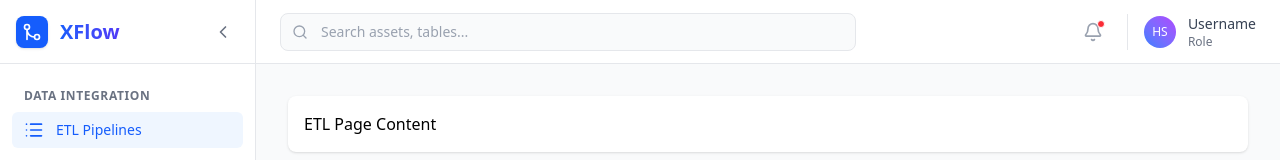
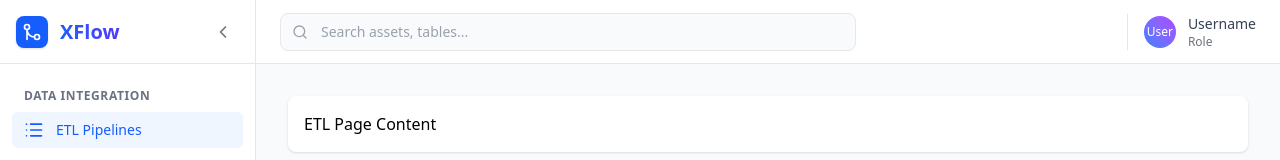
Before and after one commit to kckoh/xflow, a React (Vite) app in the folder frontend/: page / in a window 1280 px wide. Shown: the top 160 px of the page. Built offline with nearby package versions, Linux system fonts and the light colour scheme; sample sign-in values are in the browser's storage.

Commit message:
chore Delete bell icon button

```diff
--- a/frontend/src/components/layout/Sidebar.jsx
+++ b/frontend/src/components/layout/Sidebar.jsx
@@ -1,11 +1,9 @@
 import { useNavigate, useLocation } from "react-router-dom";
 import {
-    Home,
     Database,
     GitMerge,
     Settings,
     Search,
-    Bell,
     User,
     LogOut,
     List,
@@ -27,7 +25,7 @@ export function Sidebar({ isCollapsed, onToggle }) {
                 { name: "ETL Pipelines", path: "/", icon: List },
             ]
         },
-          {
+        {
             title: "DATA CATALOG",
             items: [
                 { name: "Data Catalog", path: "/catalog", icon: Database },
@@ -178,13 +176,9 @@ export function Topbar({ isCollapsed }) {
 
             {/* Right Actions */}
             <div className="flex items-center space-x-4">
-                <button className="p-2 text-gray-400 hover:text-gray-500 relative">
-                    <Bell className="h-5 w-5" />
-                    <span className="absolute top-1.5 right-1.5 w-2 h-2 bg-red-500 rounded-full border border-white"></span>
-                </button>
                 <div className="flex items-center space-x-3 pl-4 border-l border-gray-200">
                     <div className="h-8 w-8 rounded-full bg-gradient-to-tr from-blue-500 to-purple-500 flex items-center justify-center text-white font-medium text-xs">
-                        HS
+                        User
                     </div>
                     <div className="hidden md:block">
                         <p className="text-sm font-medium text-gray-700">Username</p>
```
